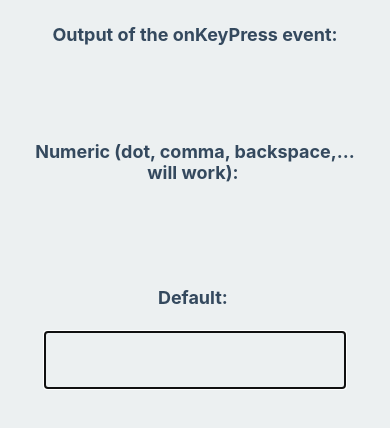
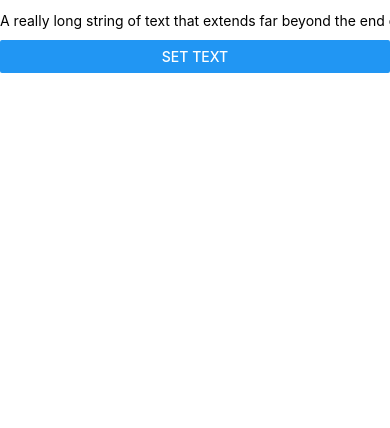
Before and after one commit to fabOnReact/AwesomeProject, a React Native app: screen / in a window 390 px wide. Shown: the top 428 px of the page. Built offline with nearby package versions, Linux system fonts and the light colour scheme.

Commit message:
TextInput scrolls to the right

```diff
--- a/App.js
+++ b/App.js
@@ -1,78 +1,33 @@
 import React, { Component } from 'react';
-import { Text, View, StyleSheet, TextInput } from 'react-native';
-
-const BACKSPACE = 'Backspace';
+import { Button, TextInput, ScrollView, StyleSheet } from 'react-native';
 
 export default class App extends Component {
-  constructor(props) {
-    super(props);
-    this.state = {
-      label: '',
-    };
+  state = { text: null }
+  setText = () => {
+    this.setState({ text: "A really long string of text that extends far beyond the end of the TextInput" });
   }
-
-  handleKeyPress = ({ nativeEvent: { key: keyValue } }) => {
-    if (keyValue === BACKSPACE) return this.handleKeyPressed('++');
-    return this.handleKeyPressed(keyValue);
-  };
-
-  handleKeyPressed = key => {
-    this.setState({ label: `${this.state.label}${key}` });
-  };
 
   render() {
     return (
-      <View style={styles.container}>
-        <Text style={styles.paragraph}>
-          Output of the onKeyPress event:
-        </Text>
-        <Text style={styles.paragraph}>
-          {this.state.label}
-        </Text>
-
-        <Text style={styles.paragraph}>
-          Numeric (dot, comma, backspace,... will work):{' '}
-        </Text>
+      <ScrollView style={styles.container}>
         <TextInput
-          ref={input => {
-            this.input = input;
-          }}
+          value={this.state.text}
+          placeholder="A really long string of text that extends far beyond the end of the TextInput"
           style={styles.input}
-          onKeyPress={this.handleKeyPress}
-          autoFocus
-          keyboardType="numeric"
         />
-
-        <Text style={styles.paragraph}>Default: </Text>
-        <TextInput
-          ref={input => {
-            this.input = input;
-          }}
-          style={styles.input}
-          onKeyPress={this.handleKeyPress}
-          autoFocus
-        />
-      </View>
+        <Button
+          title="Set Text"
+          onPress={this.setText} />
+      </ScrollView>
     );
   }
 }
 
 const styles = StyleSheet.create({
   container: {
-    flex: 1,
-    alignItems: 'center',
-    justifyContent: 'flex-start',
-    backgroundColor: '#ecf0f1',
   },
   input: {
-    width: 300,
-    height: 56,
-  },
-  paragraph: {
-    margin: 24,
-    fontSize: 18,
-    fontWeight: 'bold',
-    textAlign: 'center',
-    color: '#34495e',
+    height: 40,
+    textAlign: "left",
   },
 });
--- a/babel.config.js
+++ b/babel.config.js
@@ -1,3 +1,3 @@
 module.exports = {
-  presets: ['module:metro-react-native-babel-preset'],
+  presets: ['module:metro-react-native-babel-preset', "@babel/preset-flow"],
 };
--- a/package.json
+++ b/package.json
@@ -10,15 +10,19 @@
     "lint": "eslint ."
   },
   "dependencies": {
+    "flow": "^0.2.3",
     "react": "16.11.0",
     "react-native": "github:facebook/react-native#master"
   },
   "devDependencies": {
-    "@babel/core": "^7.6.2",
+    "@babel/cli": "^7.10.1",
+    "@babel/core": "^7.10.2",
+    "@babel/preset-flow": "^7.10.1",
     "@babel/runtime": "^7.6.2",
     "@react-native-community/eslint-config": "^0.0.5",
     "babel-jest": "^24.9.0",
     "eslint": "^6.5.1",
+    "flow-bin": "^0.126.1",
     "jest": "^24.9.0",
     "metro-react-native-babel-preset": "^0.58.0",
     "react-test-renderer": "16.11.0"
```
Also changed, not shown: 1 other file (tests, documents, lock files or other folders).
